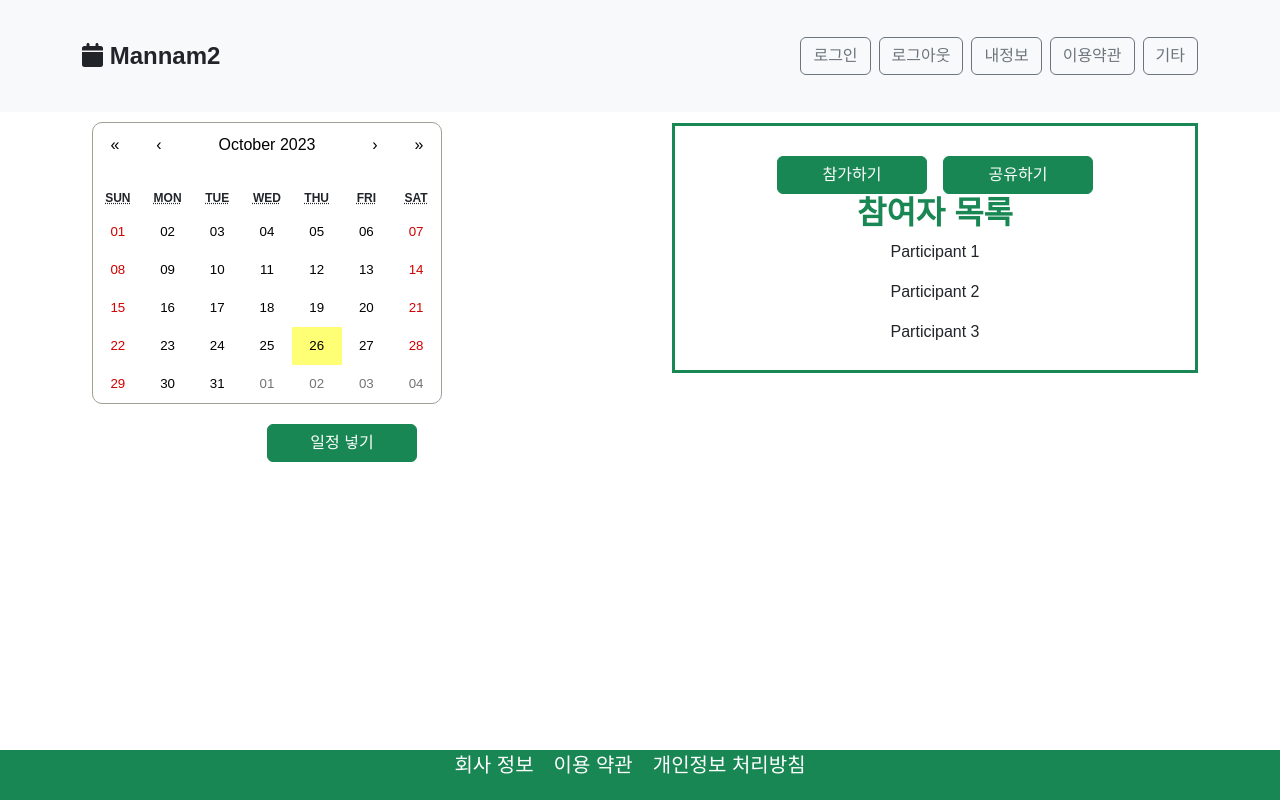
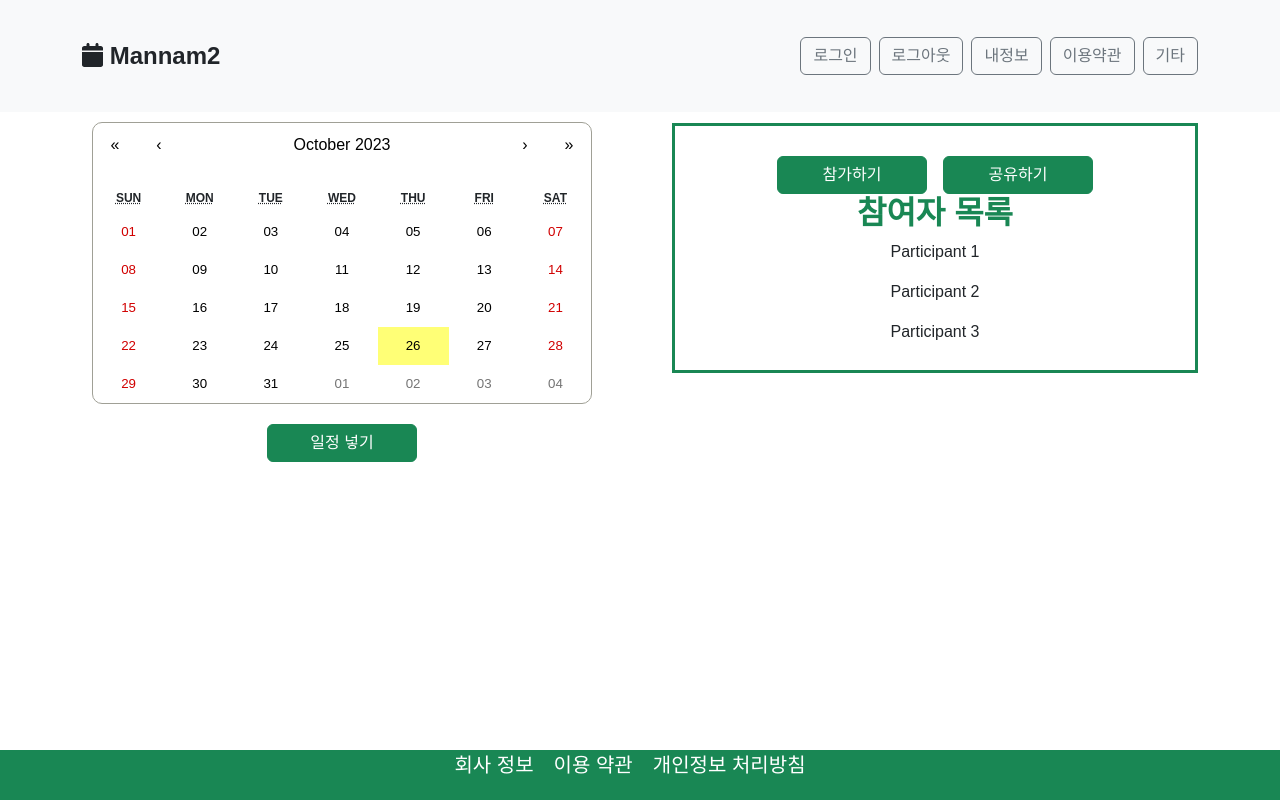
Before and after one commit to RTeamProject1/TeamProject1, a React (Create React App) app: page /CalanderPage in a window 1280 px wide. Built offline with nearby package versions, Linux system fonts and the light colour scheme; a web font is replaced by a local one.

Commit message:
시간 기입 오류 수정

```diff
--- a/src/CalandarPage.css
+++ b/src/CalandarPage.css
@@ -4,9 +4,7 @@
 }
 
 .calendar-container {
-
-    width : 350px;
-    max-width:100%;
+    flex : 7;
 }
 
 .participant-list-container {
@@ -22,6 +20,8 @@
 
 /* App.css */
 .react-calendar {
+    width : 100%;
+    height : 100%;
     border-radius: 10px;
 }
 
--- a/src/Time.js
+++ b/src/Time.js
@@ -8,28 +8,28 @@ import { useState } from 'react'
 function Time() {
     const [startTime, setStartTime] = useState(null);
     const [deadlineTime, setDeadlineTime] = useState(null);
-    const [times, setTimes] = useState([null]);
-
+    const [times, setTimes] = useState([{ startTime: null, deadlineTime: null }]);
 
     // '+' 버튼 클릭 시 추가적인  범위 입력 상자 생성
     const addTime = () => {
-        setTimes([...times, null]);
+        setTimes([...times, { startTime: null, deadlineTime: null }]);
     };
     const handleShare = () => {
         alert('저장되었습니다!');
         window.close();
     };
+
     const handleStartTimeChange = (date, index) => {
         const updatedTimes = [...times];
-        updatedTimes[index] = date;
+        updatedTimes[index] = { ...updatedTimes[index], startTime: date };
         setStartTime(date);
         setTimes(updatedTimes);
       };
 
       const handleDeadlineTimeChange = (date, index) => {
         const updatedTimes = [...times];
-        updatedTimes[index] = date;
         setDeadlineTime(date);
+        updatedTimes[index] = { ...updatedTimes[index], deadlineTime: date };
         setTimes(updatedTimes);
       };
     const saveRoom = () => {
@@ -58,7 +58,7 @@ function Time() {
                         {times.map((time, index) => (
                             <div key={index} className="time-range">
                                 <DatePicker
-                                    selected={time}
+                                    selected={time.startTime}
                                     onChange={(date) => handleStartTimeChange(date, index)}
                                     showTimeSelect
                                     showTimeSelectOnly
@@ -69,7 +69,7 @@ function Time() {
                                     className="time-picker"
                                 />
                                 <DatePicker
-                                    selected={time}
+                                    selected={time.deadlineTime}
                                     onChange={(date) => handleDeadlineTimeChange(date, index)}
                                     showTimeSelect
                                     showTimeSelectOnly
```
